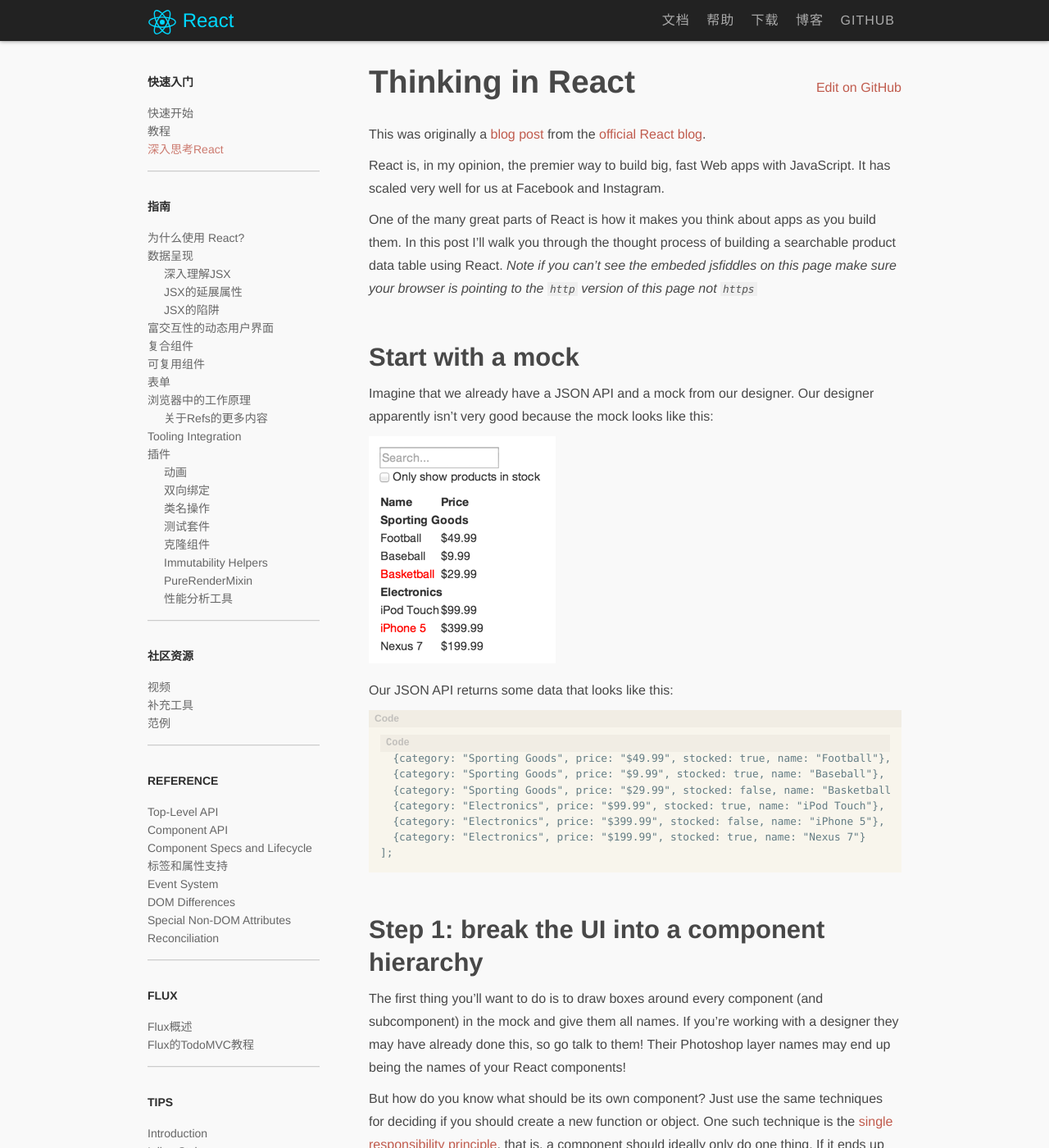
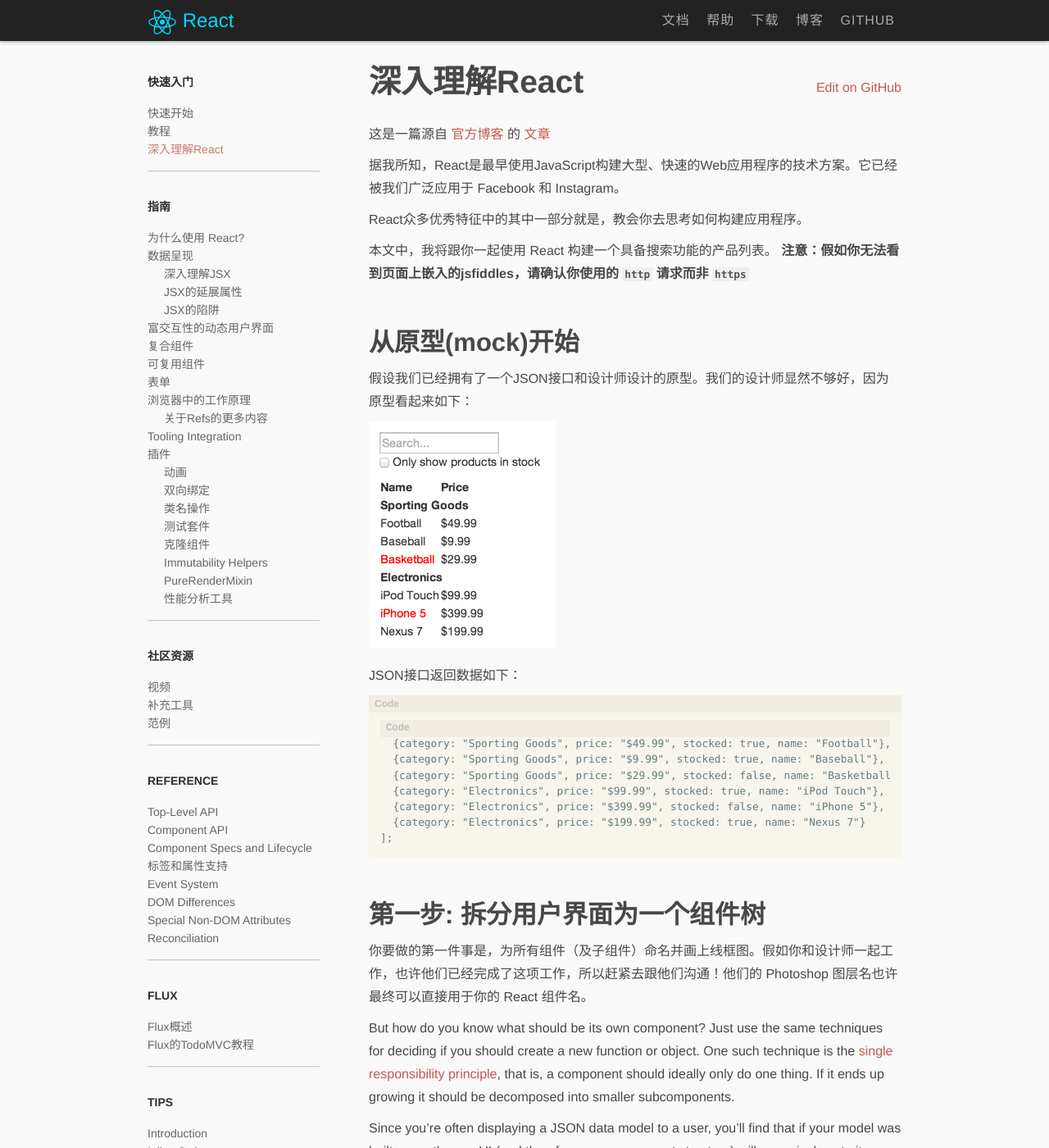
Before and after one commit to yaoshanliang/react-docs, a Jekyll site: the page built from zh/docs/thinking-in-react.md, in a window 1280 px wide and 1400 px high. Shown: the whole window at 82% size. Built offline with Jekyll 4.4.1, drawn with Linux system fonts in a browser that asks for light colours; Markdown is read by kramdown in place of the engine named in the settings; comment, search, counter and statistics services are not loaded.

Commit message:
深入思考React

````diff
--- a/zh/_data/nav_docs.yml
+++ b/zh/_data/nav_docs.yml
@@ -5,7 +5,7 @@
   - id: tutorial
     title: 教程
   - id: thinking-in-react
-    title: 深入思考React
+    title: 深入理解React
 - title: 指南
   items:
   - id: why-react
--- a/zh/docs/thinking-in-react.md
+++ b/zh/docs/thinking-in-react.md
@@ -1,23 +1,26 @@
 ---
 id: thinking-in-react
-title: Thinking in React
+title: 深入理解React
 prev: tutorial.html
 next: videos.html
 ---
 
-This was originally a [blog post](/react/blog/2013/11/05/thinking-in-react.html) from the [official React blog](/react/blog).
+这是一篇源自 [官方博客](/react/blog) 的 [文章](/react/blog/2013/11/05/thinking-in-react.html)
 
-React is, in my opinion, the premier way to build big, fast Web apps with JavaScript. It has scaled very well for us at Facebook and Instagram.
+据我所知，React是最早使用JavaScript构建大型、快速的Web应用程序的技术方案。它已经被我们广泛应用于 Facebook 和 Instagram。
 
-One of the many great parts of React is how it makes you think about apps as you build them. In this post I'll walk you through the thought process of building a searchable product data table using React. *Note if you can't see the embeded jsfiddles on this page make sure your browser is pointing to the `http` version of this page not `https`*
+React众多优秀特征中的其中一部分就是，教会你去思考如何构建应用程序。
 
-## Start with a mock
+本文中，我将跟你一起使用 React 构建一个具备搜索功能的产品列表。
+**注意：假如你无法看到页面上嵌入的jsfiddles，请确认你使用的 `http` 请求而非 `https`**
 
-Imagine that we already have a JSON API and a mock from our designer. Our designer apparently isn't very good because the mock looks like this:
+## 从原型(mock)开始
+
+假设我们已经拥有了一个JSON接口和设计师设计的原型。我们的设计师显然不够好，因为原型看起来如下：
 
 ![Mockup](/react/img/blog/thinking-in-react-mock.png)
 
-Our JSON API returns some data that looks like this:
+JSON接口返回数据如下：
 
 ```
 [
@@ -30,9 +33,9 @@ Our JSON API returns some data that looks like this:
 ];
 ```
 
-## Step 1: break the UI into a component hierarchy
+## 第一步: 拆分用户界面为一个组件树
 
-The first thing you'll want to do is to draw boxes around every component (and subcomponent) in the mock and give them all names. If you're working with a designer they may have already done this, so go talk to them! Their Photoshop layer names may end up being the names of your React components!
+你要做的第一件事是，为所有组件（及子组件）命名并画上线框图。假如你和设计师一起工作，也许他们已经完成了这项工作，所以赶紧去跟他们沟通！他们的 Photoshop 图层名也许最终可以直接用于你的 React 组件名。
 
 But how do you know what should be its own component? Just use the same techniques for deciding if you should create a new function or object. One such technique is the [single responsibility principle](http://en.wikipedia.org/wiki/Single_responsibility_principle), that is, a component should ideally only do one thing. If it ends up growing it should be decomposed into smaller subcomponents.
 
````
